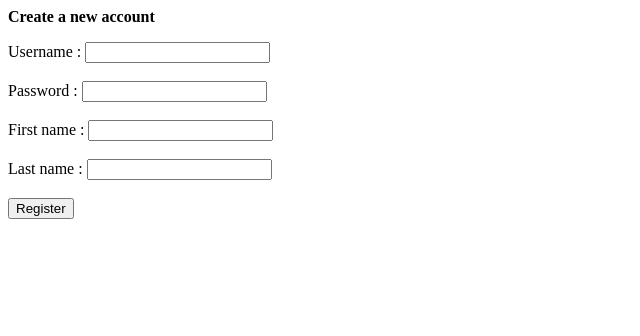
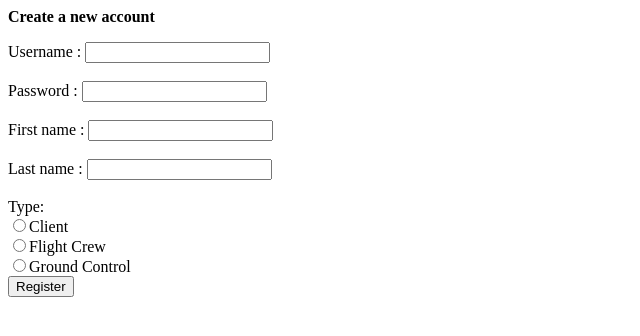
Before and after one commit to LynCM/StarbaseProject, a PHP site: page /register.php in a window 1280 px wide. Shown: the top 336 px of the page, without its empty margins (0-640 px from the left). Run offline with PHP 8.4, Linux system fonts and the light colour scheme.

Commit message:
Registration for crew added

```diff
--- a/starbase/register.php
+++ b/starbase/register.php
@@ -22,7 +22,12 @@
    <label>Last name :</label>
    <input type = "text" name = "lname" id = "lname" />
    <br />
-     <br />
+   <br />
+
+   <label>Type: </label><br>
+   <input type = "radio" name = "type" value="Client">Client<br>
+   <input type = "radio" name = "type" value="Flight Crew">Flight Crew<br>
+   <input type = "radio" name = "type" value="Ground Control">Ground Control<br>
 
    <button type="submit" class="btn" name="regclient">Register</button>
    <br />
--- a/starbase/starbasedata.sql
+++ b/starbase/starbasedata.sql
@@ -167,7 +167,7 @@ Create Table If Not Exists Transports(
 INSERT INTO Person (First_Name, Last_Name, Username, Password, Type) Values
 ('Celina', 'Ma', 'LynCM', 'admin', 'Ground Control'),
 ('Super', 'User', 'Admin', 'admin', 'Ground Control'),
-('Captain', 'Holt', 'TheCaptain', 'admin', 'Crew'),
+('Captain', 'Holt', 'TheCaptain', 'admin', 'Flight Crew'),
 ('Some', 'User', 'someuser', 'admin', 'Client');
 
 
```
Also changed, not shown: starbase/registerdone.php (+19 -4 lines).
